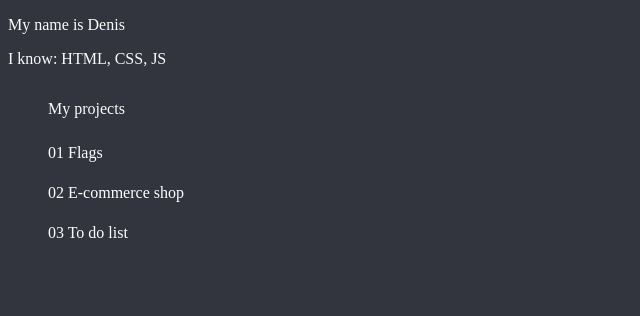
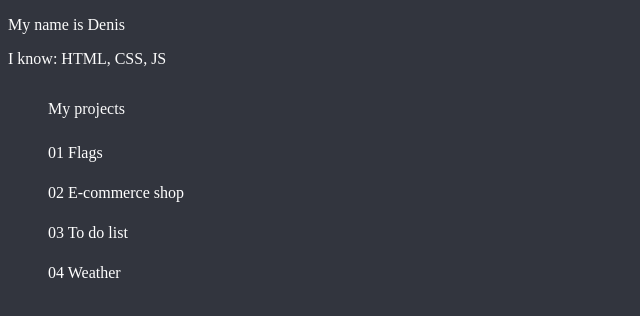
Before and after one commit to denisbeybutov/portfolio, a plain HTML site: page index.html in a window 1280 px wide. Shown: the whole page, without its empty margins (0-640 px from the left). Drawn offline with Linux system fonts and the light colour scheme.

Commit message:
добавил еще одну ссылку

```diff
--- a/index.html
+++ b/index.html
@@ -21,6 +21,9 @@
         <li>
             <a target="_blank" href="https://denisbeybutov.github.io/portfolio_todo/">03 To do list</a>
         </li>
+        <li>
+            <a target="_blank" href="https://denisbeybutov.github.io/weather/">04 Weather</a>
+        </li>
     </ul>
 
 </body>
```
